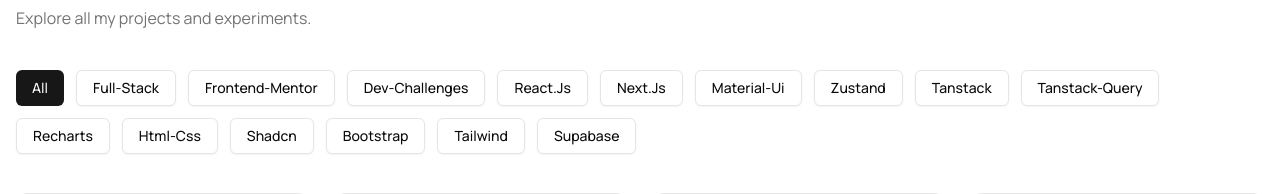
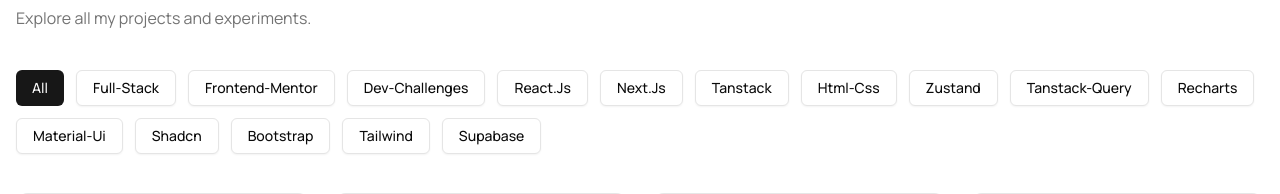
Before and after one commit to esrafil418/All-My-Projects, a Next.js app: page /projects in a window 1280 px wide. Shown: the part 239-433 px from the top of the page. Built offline with nearby package versions, Linux system fonts and the light colour scheme; a web font is replaced by a local one.

Commit message:
feat: Update tags

```diff
--- a/src/data/projects.ts
+++ b/src/data/projects.ts
@@ -294,20 +294,30 @@
 export const tags = [
   "All",
   "full-stack",
+
+  // Challenges
   "frontend-mentor",
   "dev-challenges",
+
+  // tech
   "react.js",
   "next.js",
+  "tanstack",
+  "html-css",
+
+  // state managments
+  "zustand",
+  "tanstack-query",
+
+  // Libraries
+  "recharts",
+
+  // UI
   "material-ui",
-  "zustand",
-  "tanstack",
-  "tanstack-query",
-  "recharts",
-  "html-css",
-  // UI
   "shadcn",
   "bootstrap",
   "tailwind",
+
   // database
   "supabase",
 ];
```
